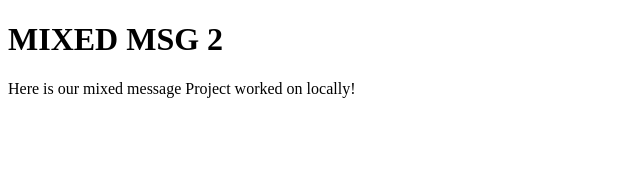
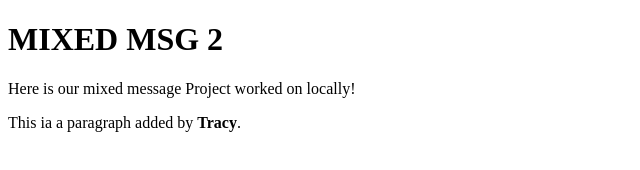
Before and after one commit to JosephNGala/mixmsg2, a plain HTML site: page index.html in a window 1280 px wide. Shown: the whole page, without its empty margins (0-640 px from the left). Drawn offline with Linux system fonts and the light colour scheme.

Commit message:
index file changed by Tracy

```diff
--- a/index.html
+++ b/index.html
@@ -1,15 +1,21 @@
 <!DOCTYPE html>
 <html lang="en">
+
 <head>
     <meta charset="UTF-8">
     <meta http-equiv="X-UA-Compatible" content="IE=edge">
     <meta name="viewport" content="width=device-width, initial-scale=1.0">
     <title>MIXED MSG 2</title>
 </head>
+
 <body>
     <h1>MIXED MSG 2</h1>
     <p>
         Here is our mixed message Project worked on locally!
     </p>
+    <p>
+        This ia a paragraph added by <strong>Tracy</strong>.
+    </p>
 </body>
+
 </html>
```
